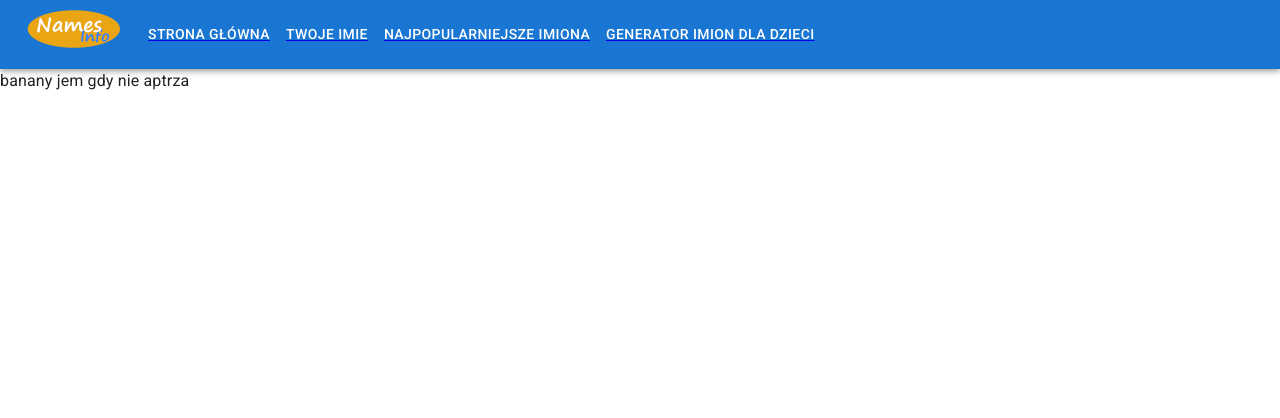
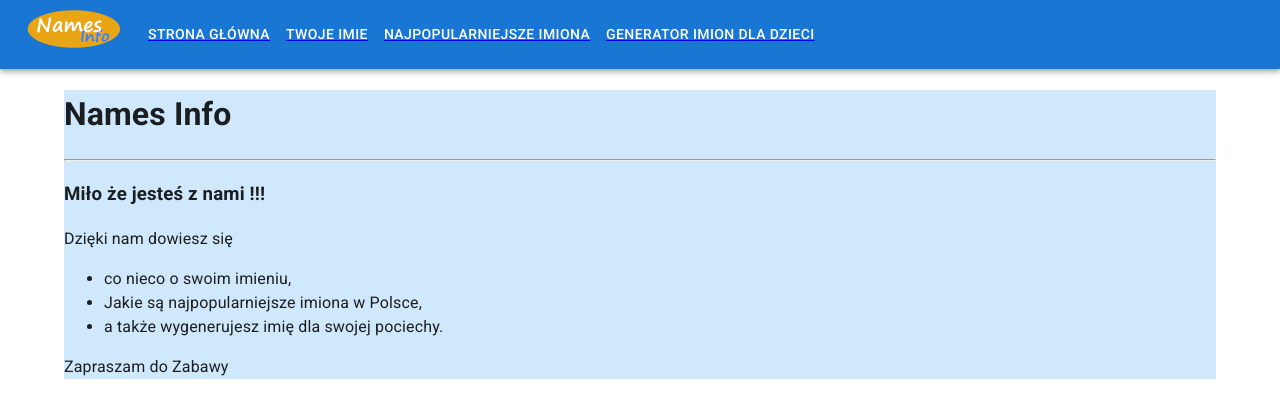
Before and after one commit to andro2ss/names_app, a React (Create React App) app: page / in a window 1280 px wide. Shown: the top 418 px of the page. Built offline with nearby package versions, Linux system fonts and the light colour scheme.

Commit message:
raw version Home page

```diff
--- a/src/Components/Body/Home.js
+++ b/src/Components/Body/Home.js
@@ -1,8 +1,23 @@
 import React from 'react';
+import Box from '@mui/material/Box';
+import Container from '@mui/material/Container';
 
 function Home(props) {
     return (
-        <div>banany jem gdy nie aptrza</div>
+        <Container fixed>
+            <Box sx={{bgcolor: '#cfe8fc', height: '100%'}}>
+                <h1>Names Info</h1>
+                <hr/>
+                <h3> Miło że jesteś z nami !!!</h3>
+                <p>Dzięki nam dowiesz się</p>
+                <ul>
+                    <li>co nieco o swoim imieniu,</li>
+                    <li>Jakie są najpopularniejsze imiona w Polsce,</li>
+                    <li> a także wygenerujesz imię dla swojej pociechy.</li>
+                </ul>
+                <p>Zapraszam do Zabawy</p>
+            </Box>
+        </Container>
     );
 }
 
```
